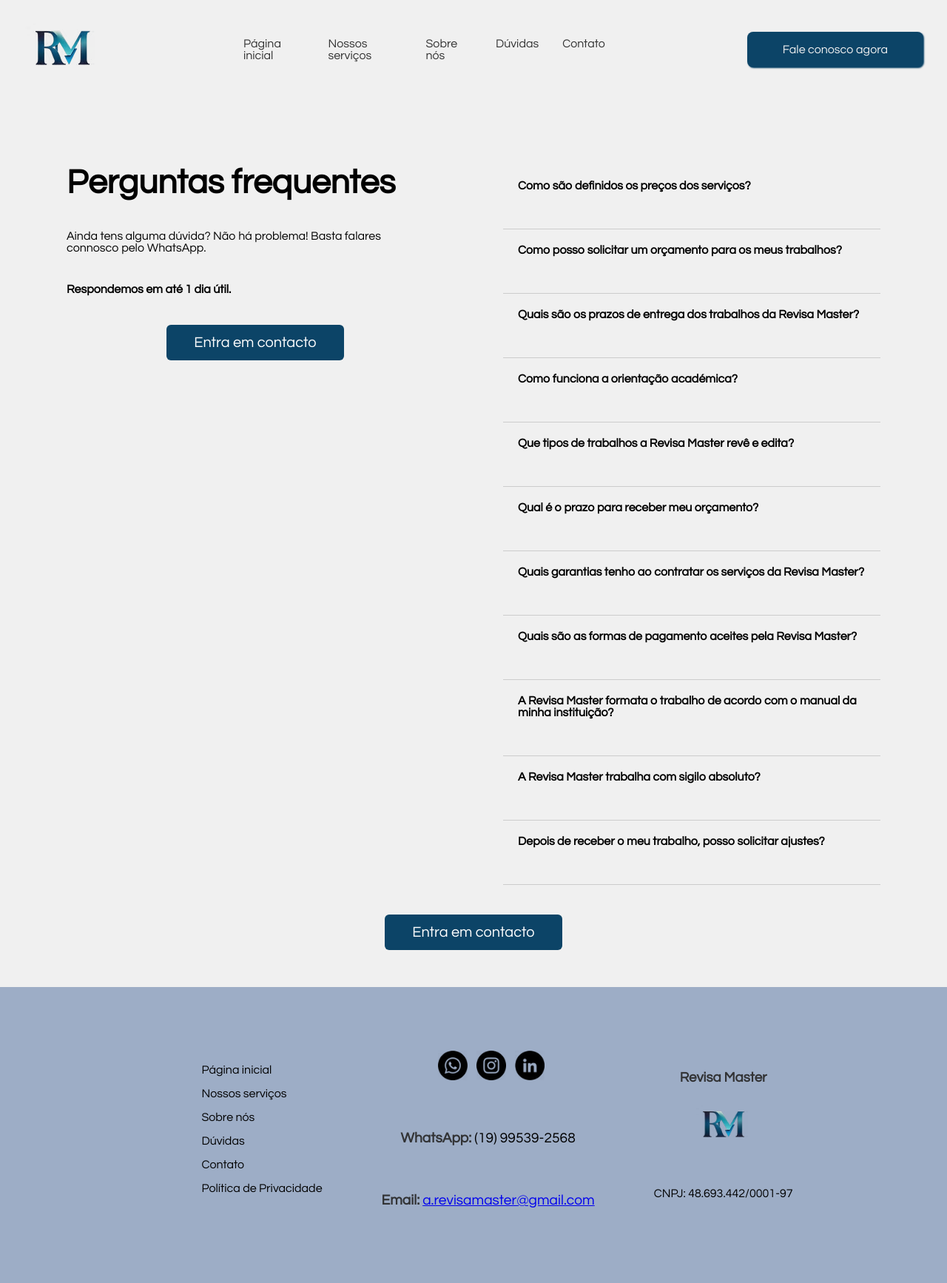
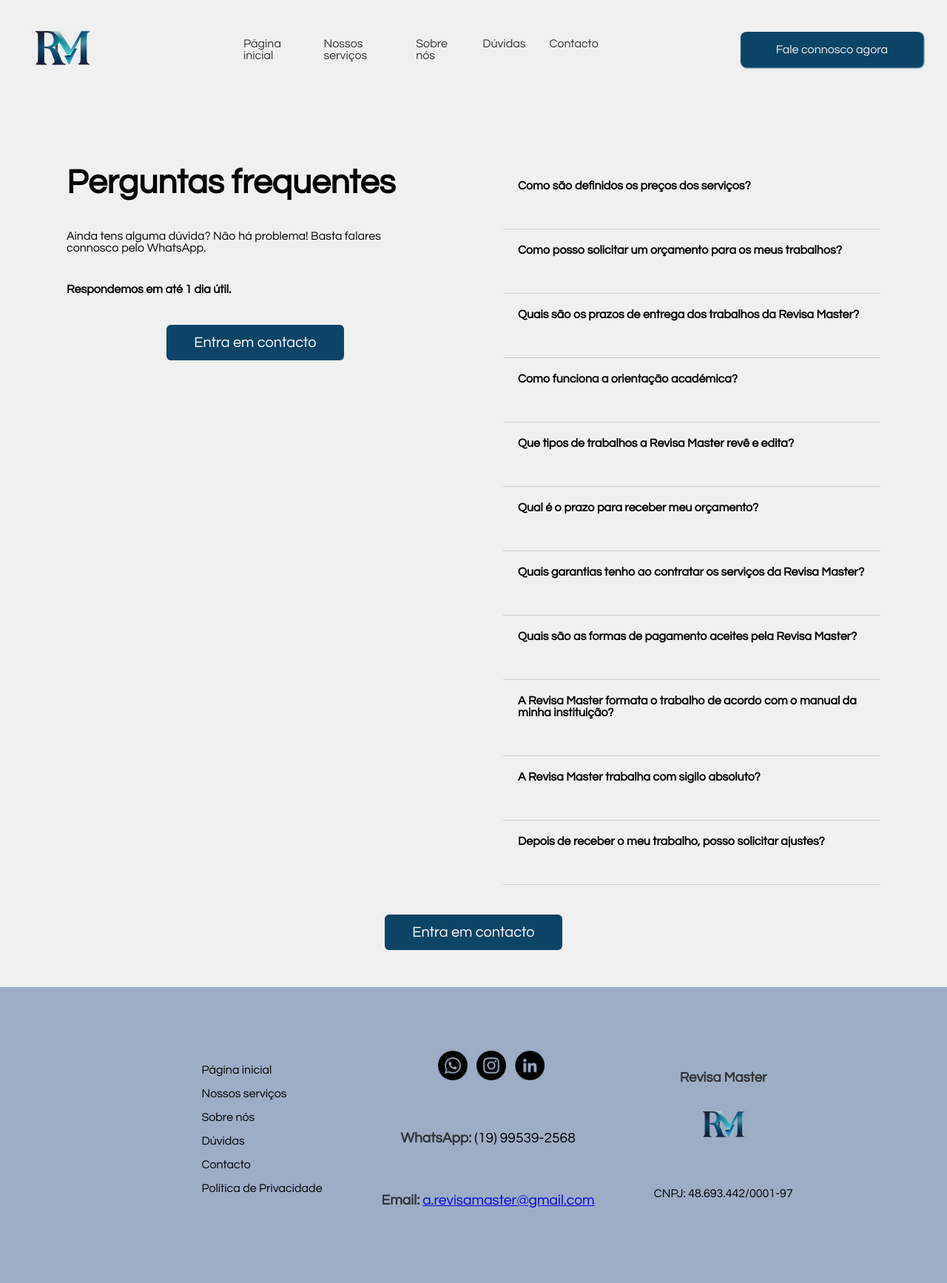
Before and after one commit to Revisa-Master/revisamaster, a Flask app: page /faq in a window 1280 px wide. Shown: the whole page at 74% size. Run offline with Flask 3, Linux system fonts and the light colour scheme.

Commit message:
fix: correção ortográfica para conformidade com PT-PT
- Atualizadas todas as ocorrências de "conosco" para "connosco".
- Corrigidas todas as instâncias de "contato" para "contacto".
- Revisadas as páginas e estilos para garantir consistência com o português de Portugal (PT-PT).

```diff
--- a/app.py
+++ b/app.py
@@ -41,9 +41,9 @@
     return render_template('faq.html')
 
 # Rota para a página de Contato (onde estará o formulário)
-@app.route('/contato')
+@app.route('/contacto')
 def contact():
-    return render_template('contato.html')
+    return render_template('contacto.html')
 
 @app.route('/enviar_email', methods=['POST'])
 def enviar_email():
@@ -57,7 +57,7 @@
         mensagem = request.form['mensagem']
 
         # Criar a mensagem do e-mail
-        subject = f"Novo contato de {nome} - {servico}"
+        subject = f"Novo contacto de {nome} - {servico}"
         body = f"""
         Nome: {nome}
         E-mail: {email}
@@ -87,7 +87,7 @@
         print(f"Erro ao enviar e-mail: {e}")
         flash(f"Erro ao enviar o e-mail: {e}", "danger")
 
-    return redirect('/contato')
+    return redirect('/contacto')
 
 # Rota para a página de Política de Privacidade
 @app.route('/privacy')
--- a/templates/faq.html
+++ b/templates/faq.html
@@ -26,11 +26,11 @@
               <li><a href="/services">Nossos serviços</a></li>
               <li><a href="/about">Sobre nós</a></li>
               <li><a href="/faq">Dúvidas</a></li>
-              <li><a href="/contato">Contato</a></li>
+              <li><a href="/contacto">Contacto</a></li>
             </div>
 
             <div class="cabecalho__nav__button">
-                <a href="http://wa.me/5519995392568">Fale conosco agora</a>
+                <a href="http://wa.me/5519995392568">Fale connosco agora</a>
             </div>
 
         </nav>
@@ -42,7 +42,7 @@
             <a href="/services">Nossos serviços</a>
             <a href="/about">Sobre nós</a>
             <a href="/faq">Dúvidas</a>
-            <a href="/contato">Contato</a>
+            <a href="/contacto">Contacto</a>
           </li>
         </ul>
     </header>
@@ -174,12 +174,12 @@
             <li><a href="/services">Nossos serviços</a></li>
             <li><a href="/about">Sobre nós</a></li>
             <li><a href="/faq">Dúvidas</a></li>
-            <li><a href="/contato">Contato</a></li>
+            <li><a href="/contacto">Contacto</a></li>
             <li><a href="/privacy">Política de Privacidade</a></li>
           </ul>
         </div>
 
-        <!-- Informações de contato -->
+        <!-- Informações de contacto -->
         <div class="footer-contact">
           <div class="social-media">
             <a href="http://wa.me/5519995392568" aria-label="WhatsApp">
```
Also changed, not shown: templates/about.html (+5 -5 lines), templates/contacto.html (renamed from templates/contato.html, +5 -5 lines), templates/index.html (+5 -5 lines), templates/privacy.html (+5 -5 lines), templates/services.html (renamed from services.html, +6 -6 lines).
